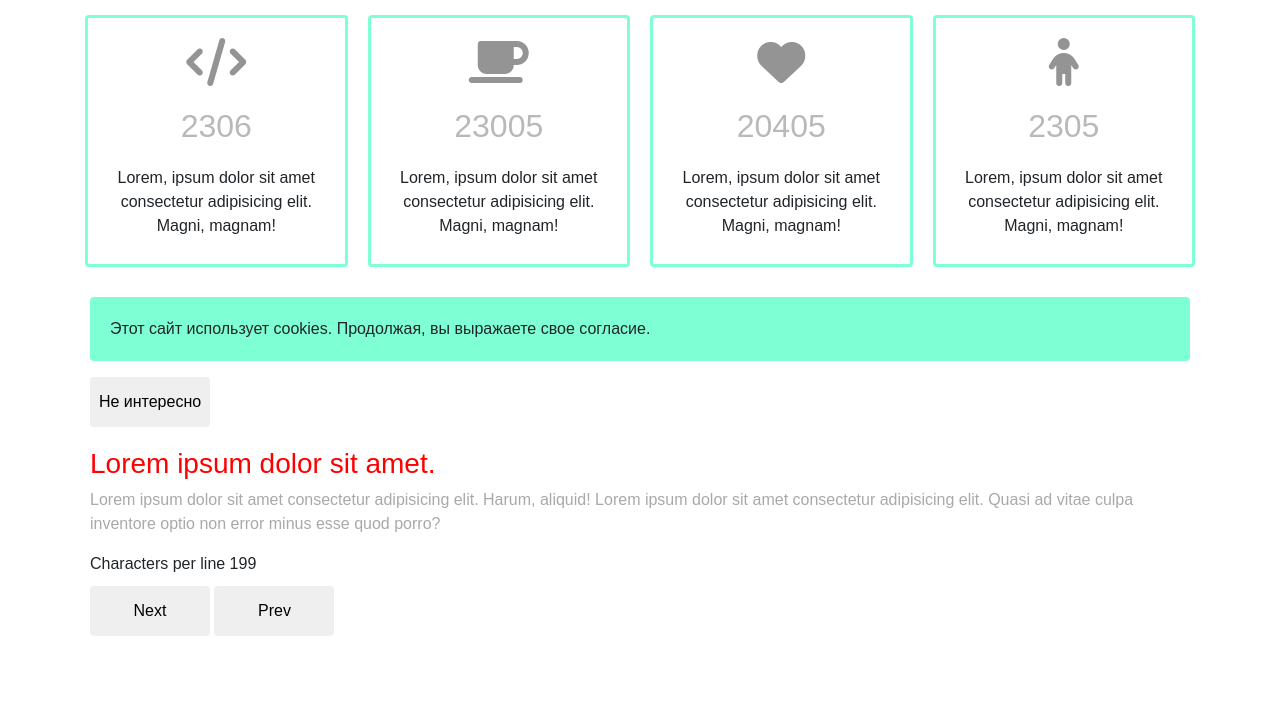
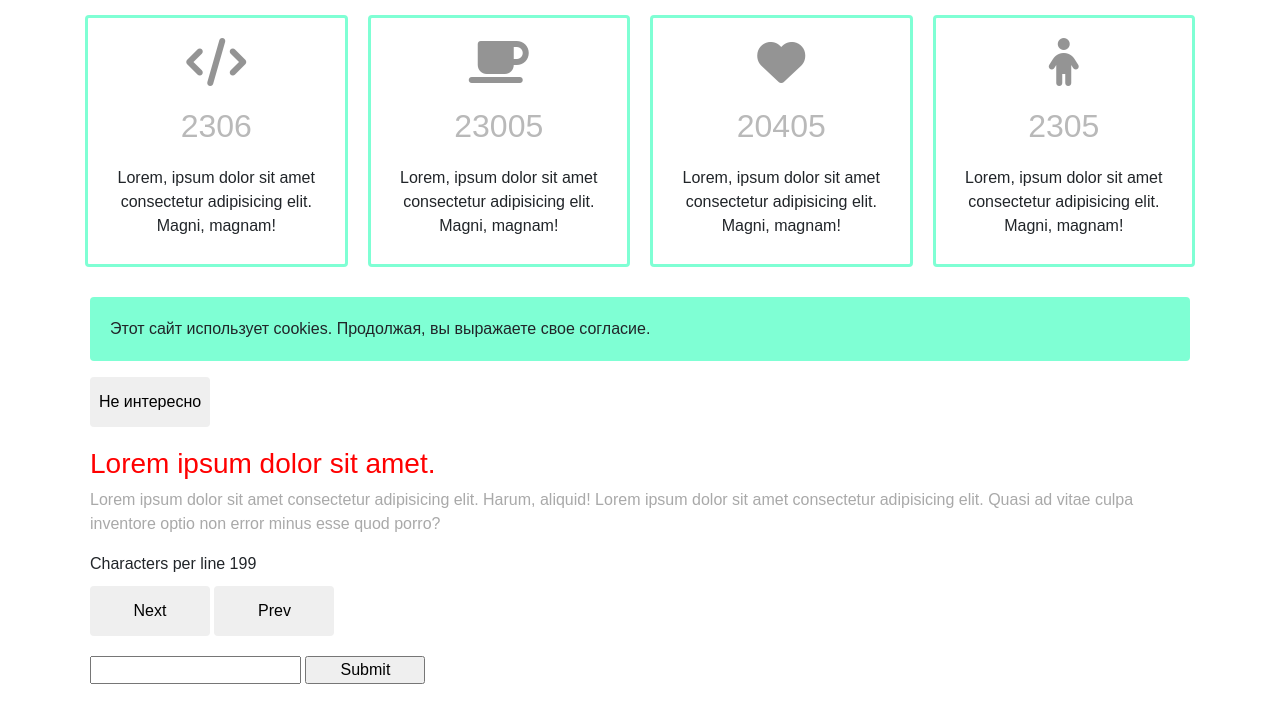
Before and after one commit to mascot86-code/Jquery-UI, a plain HTML site: page index.html in a window 1280 px wide. Shown: the part 627-1331 px from the top of the page. Before the commit the page ends 1283 px from the top, so only its background shows below. Drawn offline with nearby package versions, Linux system fonts and the light colour scheme.

Commit message:
add new widgets

```diff
--- a/index.html
+++ b/index.html
@@ -121,7 +121,16 @@
             <button class="next">Next</button>
             <button class="prev">Prev</button>
         </div>
+
+        <!-- Input value -->
+
+        <form>
+            <input type="text" name="value">
+            <input type="submit" value="Submit">
+        </form>
     </div>
+    </div>
+
 
 
 
--- a/script.js
+++ b/script.js
@@ -68,4 +68,22 @@ $('document').ready(function () {
     $('.article_text').each(function (index, item) {
         $('.symbols').eq(index).text(`Сharacters per line ${item.innerText.length}`)
     })
+
+    // Input value. Styles without CSS
+
+
+    $('form').css({ 'margin-top': 20 })
+
+    $('input[type="submit"]').css({
+        'width': 120,
+    })
+
+    $('input[type="text"]').on('change', function () {
+        let value = $(this).val()
+        let length = value.length
+
+        $('input[type="submit"]').on('click', function () {
+            alert(value + ' ' + length + ' сharacters')
+        })
+    })
 })
```
